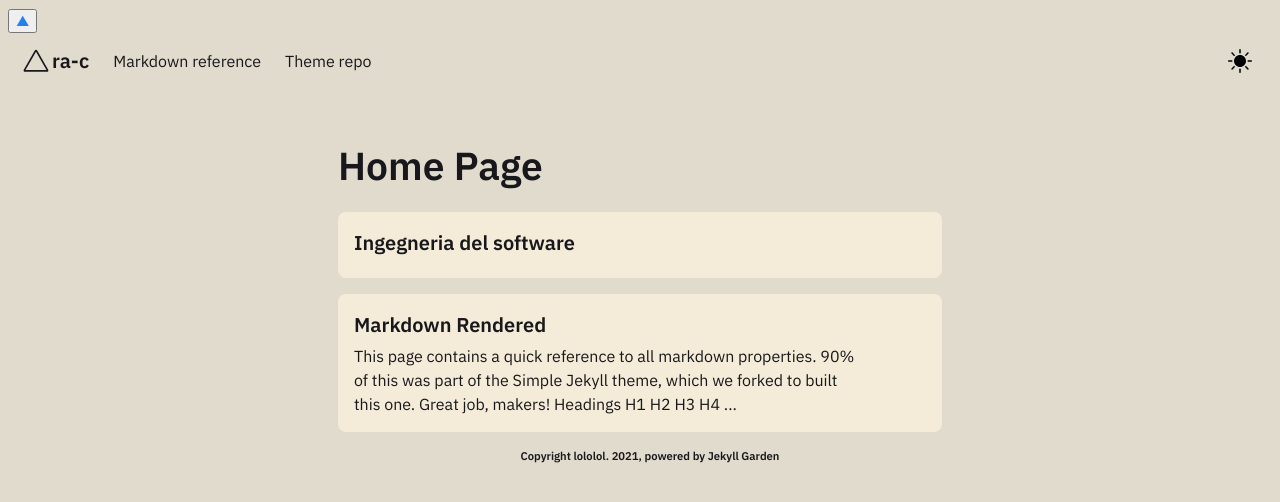
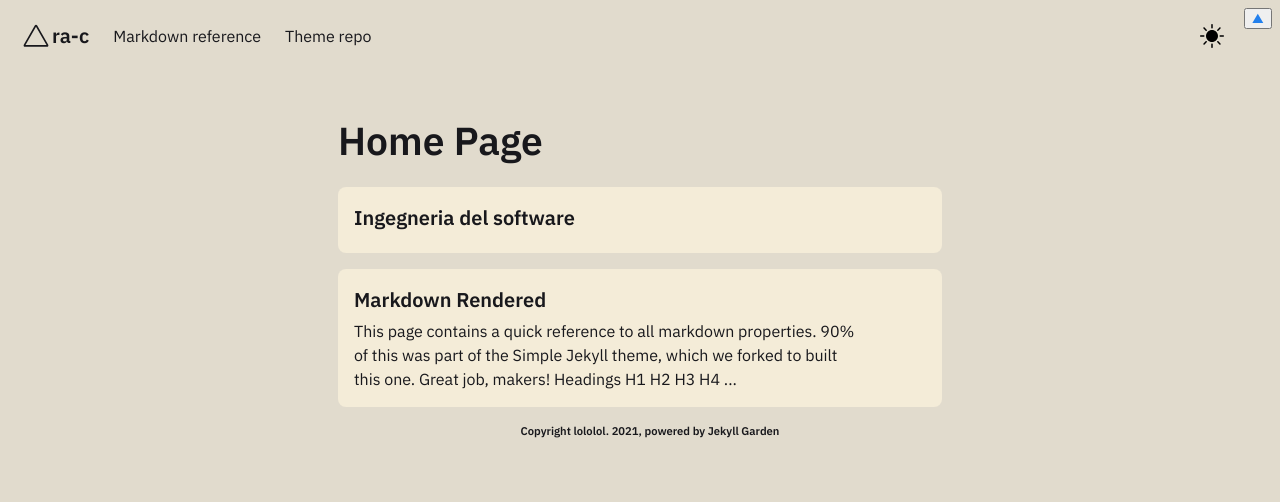
Before and after one commit to antrmn/ra-c.github.io, a Jekyll site: the page built from pages/index.md, in a window 1280 px wide. Shown: the top 502 px of the page. Built offline with Jekyll 4.4.1, drawn with Linux system fonts in a browser that asks for light colours; nearby versions of some CDN libraries.

Commit message:
Update main.css

```diff
--- a/assets/css/main.css
+++ b/assets/css/main.css
@@ -4,6 +4,17 @@
     transform: rotate(0deg); }
   to {
     transform: rotate(359deg); } }
+
+#myBtn {
+        color: var(--text-main),
+        position: fixed;
+        bottom: 10px;
+        float: right;
+        right: 18.5%;
+        left: 77.25%;
+        max-width: 30px;
+        font-size: 12px;
+}
 
 .delete, .is-unselectable, .button {
   -webkit-touch-callout: none;
```
